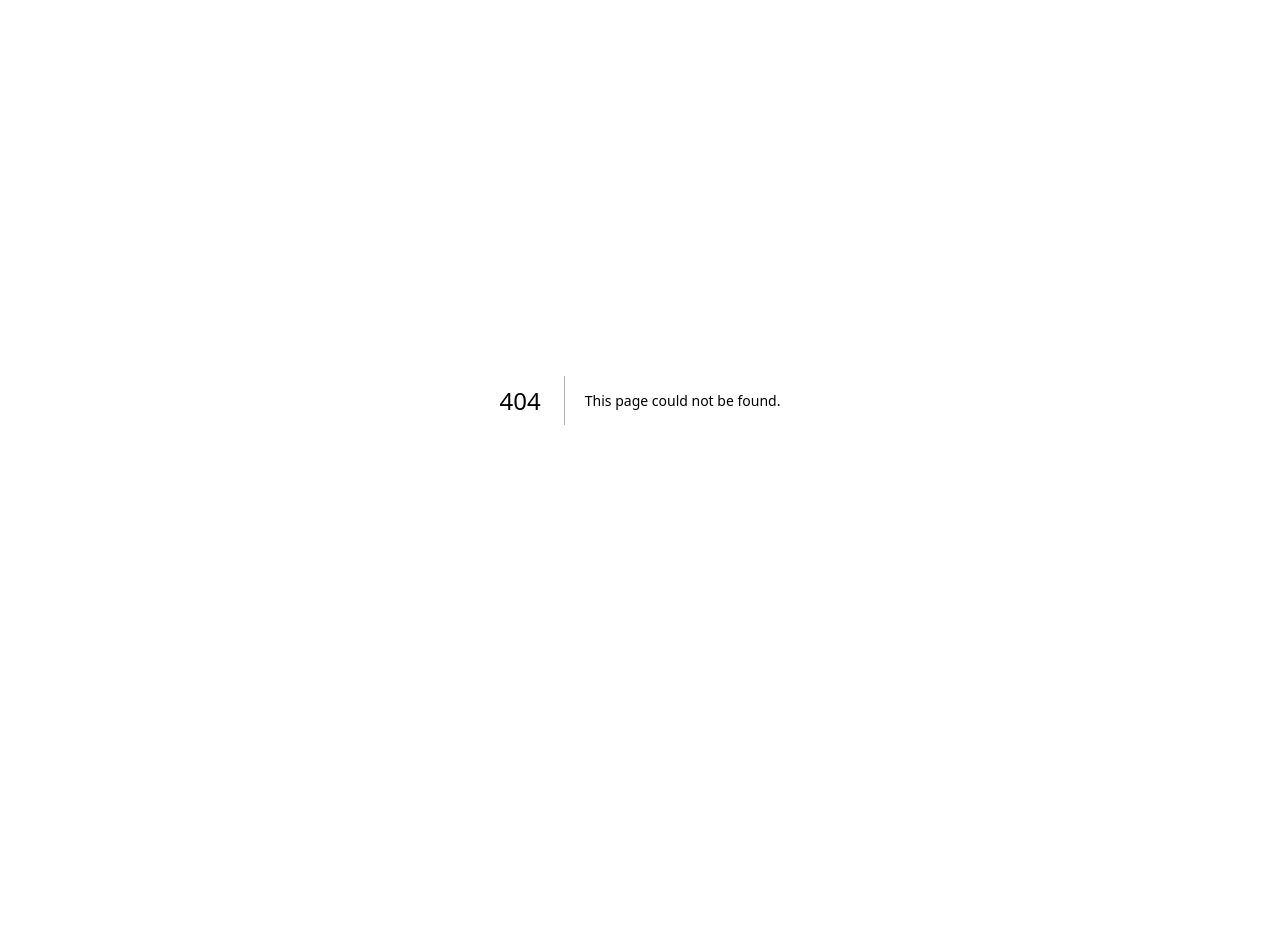
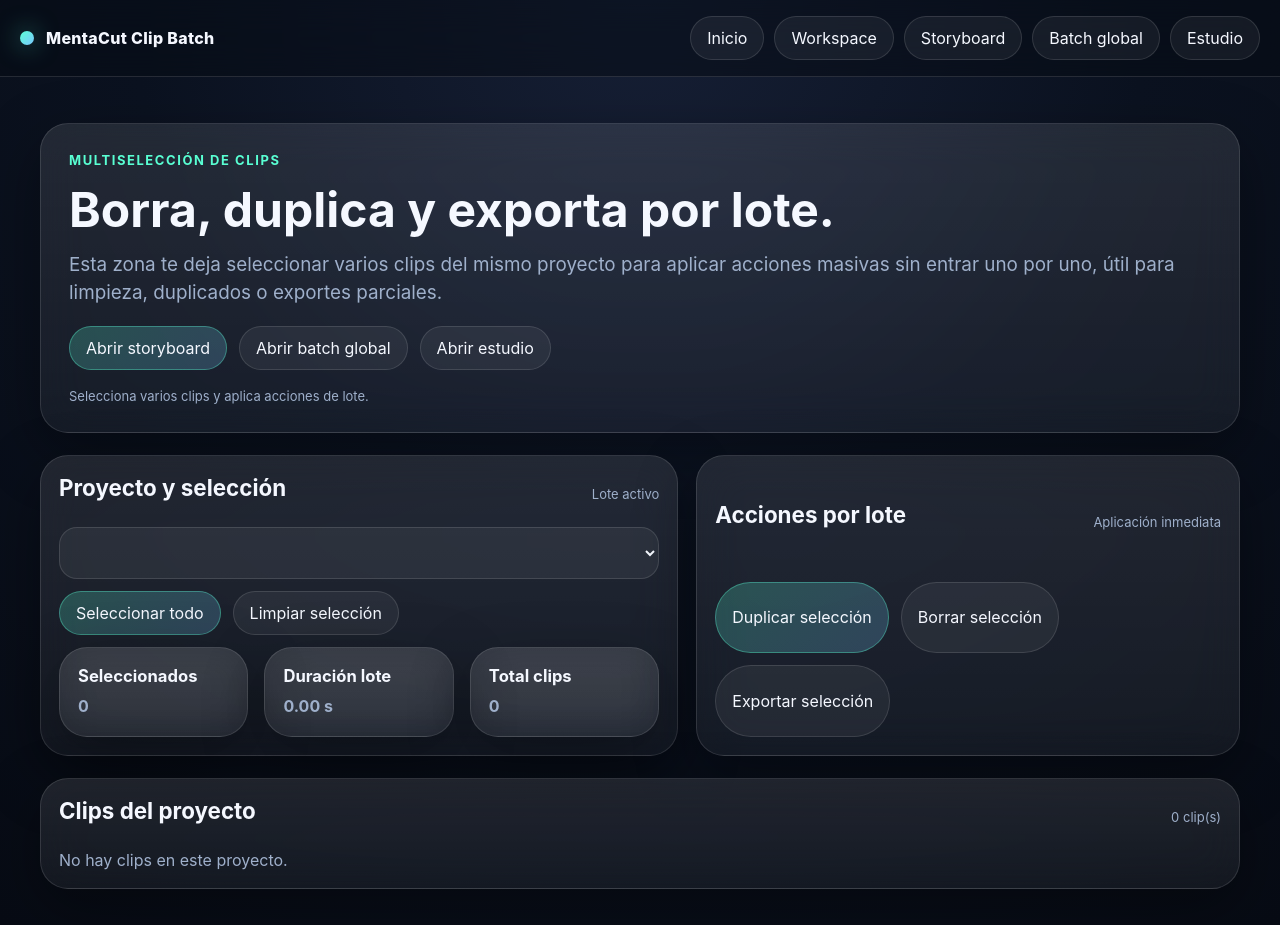
Before and after one commit to alain7224/MentaCut, a Next.js app: page /studio/clip-batch in a window 1280 px wide. Before the commit this address had no page. Before the commit the page ends 800 px from the top, so only its background shows below. Built offline with nearby package versions, Linux system fonts and the light colour scheme.

Commit message:
feat: add clip multiselect batch actions route

```diff
--- /dev/null
+++ b/app/studio/clip-batch/page.tsx
@@ -0,0 +1,191 @@
+'use client'
+
+import Link from 'next/link'
+import { useEffect, useMemo, useState } from 'react'
+import { touchProject, readLocalProjects, writeLocalProjects, type LocalProject } from '@/lib/local-store'
+import { deleteSelectedClips, duplicateSelectedClips, exportSelectedClips, getSelectedClips, renumberClipTitles } from '@/lib/clip-batch-utils'
+
+export default function StudioClipBatchPage() {
+  const [projects, setProjects] = useState<LocalProject[]>([])
+  const [activeProjectId, setActiveProjectId] = useState<string | null>(null)
+  const [selectedClipIds, setSelectedClipIds] = useState<string[]>([])
+  const [status, setStatus] = useState('')
+
+  useEffect(() => {
+    const next = readLocalProjects()
+    setProjects(next)
+    setActiveProjectId(next[0]?.id ?? null)
+  }, [])
+
+  const activeProject = useMemo(() => projects.find((item) => item.id === activeProjectId) ?? null, [projects, activeProjectId])
+
+  useEffect(() => {
+    if (!activeProject) {
+      setSelectedClipIds([])
+      return
+    }
+    const clipSet = new Set(activeProject.clips.map((clip) => clip.id))
+    setSelectedClipIds((current) => current.filter((id) => clipSet.has(id)))
+  }, [activeProject])
+
+  const selectedClips = useMemo(
+    () => activeProject ? getSelectedClips(activeProject, selectedClipIds) : [],
+    [activeProject, selectedClipIds],
+  )
+
+  const stats = useMemo(() => {
+    const selectedDuration = selectedClips.reduce((sum, clip) => sum + Math.max(0, clip.end - clip.start), 0)
+    return {
+      selected: selectedClips.length,
+      duration: selectedDuration,
+      total: activeProject?.clips.length ?? 0,
+    }
+  }, [selectedClips, activeProject])
+
+  function persistProject(projectId: string, updater: (project: LocalProject) => LocalProject, nextStatus: string, clearSelection = false) {
+    const updated = projects.map((project) => {
+      if (project.id !== projectId) return project
+      return touchProject(updater(project))
+    })
+    setProjects(updated)
+    writeLocalProjects(updated)
+    setStatus(nextStatus)
+    if (clearSelection) setSelectedClipIds([])
+  }
+
+  function toggleClip(clipId: string) {
+    setSelectedClipIds((current) => current.includes(clipId) ? current.filter((id) => id !== clipId) : [...current, clipId])
+  }
+
+  function selectAll() {
+    if (!activeProject) return
+    setSelectedClipIds(activeProject.clips.map((clip) => clip.id))
+  }
+
+  function clearSelection() {
+    setSelectedClipIds([])
+  }
+
+  function duplicateSelection() {
+    if (!activeProject || selectedClipIds.length === 0) return
+    persistProject(activeProject.id, (project) => duplicateSelectedClips(project, selectedClipIds), `Clips duplicados: ${selectedClipIds.length}`)
+  }
+
+  function deleteSelection() {
+    if (!activeProject || selectedClipIds.length === 0) return
+    persistProject(activeProject.id, (project) => renumberClipTitles(deleteSelectedClips(project, selectedClipIds)), `Clips borrados: ${selectedClipIds.length}`, true)
+  }
+
+  function exportSelection() {
+    if (!activeProject || selectedClipIds.length === 0) return
+    const json = exportSelectedClips(activeProject, selectedClipIds)
+    const blob = new Blob([json], { type: 'application/json' })
+    const url = URL.createObjectURL(blob)
+    const anchor = document.createElement('a')
+    anchor.href = url
+    anchor.download = `${activeProject.name.replace(/\s+/g, '-').toLowerCase()}-selected-clips.json`
+    anchor.click()
+    URL.revokeObjectURL(url)
+    setStatus(`Selección exportada: ${selectedClipIds.length} clip(s)`)
+  }
+
+  return (
+    <div className="page-shell">
+      <header className="topbar">
+        <div className="brand">
+          <span className="brand-dot" />
+          <span>MentaCut Clip Batch</span>
+        </div>
+        <nav className="nav">
+          <Link href="/" className="nav-link">Inicio</Link>
+          <Link href="/studio/workspace" className="nav-link">Workspace</Link>
+          <Link href="/studio/storyboard" className="nav-link">Storyboard</Link>
+          <Link href="/studio/batch" className="nav-link">Batch global</Link>
+          <Link href="/studio" className="nav-link">Estudio</Link>
+        </nav>
+      </header>
+
+      <main className="main">
+        <section className="section">
+          <div className="panel hero-copy">
+            <span className="eyebrow">Multiselección de clips</span>
+            <h1 className="title" style={{ fontSize: 'clamp(1.8rem, 4vw, 3rem)' }}>Borra, duplica y exporta por lote.</h1>
+            <p className="sub">
+              Esta zona te deja seleccionar varios clips del mismo proyecto para aplicar acciones masivas sin entrar uno por uno, útil para limpieza, duplicados o exportes parciales.
+            </p>
+            <div className="action-row">
+              <Link href="/studio/storyboard" className="btn btn-primary">Abrir storyboard</Link>
+              <Link href="/studio/batch" className="btn">Abrir batch global</Link>
+              <Link href="/studio" className="btn">Abrir estudio</Link>
+            </div>
+            <div className="timeline-label">{status || 'Selecciona varios clips y aplica acciones de lote.'}</div>
+          </div>
+        </section>
+
+        <section className="section">
+          <div className="studio-grid-2">
+            <div className="panel timeline">
+              <div className="row-head">
+                <h2 className="section-title">Proyecto y selección</h2>
+                <div className="timeline-label">Lote activo</div>
+              </div>
+              <div className="form">
+                <select className="input" value={activeProjectId ?? ''} onChange={(event) => setActiveProjectId(event.target.value)}>
+                  {projects.map((project) => (
+                    <option key={project.id} value={project.id}>{project.name} · {project.format}</option>
+                  ))}
+                </select>
+                <div className="action-row">
+                  <button className="btn btn-primary" onClick={selectAll} disabled={!activeProject}>Seleccionar todo</button>
+                  <button className="btn" onClick={clearSelection} disabled={selectedClipIds.length === 0}>Limpiar selección</button>
+                </div>
+              </div>
+              <div className="cards">
+                <article className="panel card"><h3>Seleccionados</h3><p><strong>{stats.selected}</strong></p></article>
+                <article className="panel card"><h3>Duración lote</h3><p><strong>{stats.duration.toFixed(2)} s</strong></p></article>
+                <article className="panel card"><h3>Total clips</h3><p><strong>{stats.total}</strong></p></article>
+              </div>
+            </div>
+
+            <div className="panel timeline">
+              <div className="row-head">
+                <h2 className="section-title">Acciones por lote</h2>
+                <div className="timeline-label">Aplicación inmediata</div>
+              </div>
+              <div className="action-row" style={{ flexWrap: 'wrap' }}>
+                <button className="btn btn-primary" onClick={duplicateSelection} disabled={selectedClipIds.length === 0}>Duplicar selección</button>
+                <button className="btn" onClick={deleteSelection} disabled={selectedClipIds.length === 0}>Borrar selección</button>
+                <button className="btn" onClick={exportSelection} disabled={selectedClipIds.length === 0}>Exportar selección</button>
+              </div>
+            </div>
+          </div>
+        </section>
+
+        <section className="section">
+          <div className="panel timeline">
+            <div className="row-head">
+              <h2 className="section-title">Clips del proyecto</h2>
+              <div className="timeline-label">{activeProject?.clips.length ?? 0} clip(s)</div>
+            </div>
+            <div className="cards" style={{ gridTemplateColumns: 'repeat(2, minmax(0, 1fr))' }}>
+              {activeProject?.clips.length ? activeProject.clips.map((clip) => {
+                const selected = selectedClipIds.includes(clip.id)
+                return (
+                  <article key={clip.id} className={`panel card ${selected ? 'active' : ''}`}>
+                    <div className="row-head">
+                      <h3>{clip.title}</h3>
+                      <input type="checkbox" checked={selected} onChange={() => toggleClip(clip.id)} />
+                    </div>
+                    <p><strong>Tiempo:</strong> {clip.start.toFixed(2)}s → {clip.end.toFixed(2)}s</p>
+                    <p><strong>Headline:</strong> {clip.headlineText || '—'}</p>
+                    <p><strong>Caption:</strong> {clip.captionText || '—'}</p>
+                  </article>
+                )
+              }) : <div className="empty">No hay clips en este proyecto.</div>}
+            </div>
+          </div>
+        </section>
+      </main>
+    </div>
+  )
+}
```
